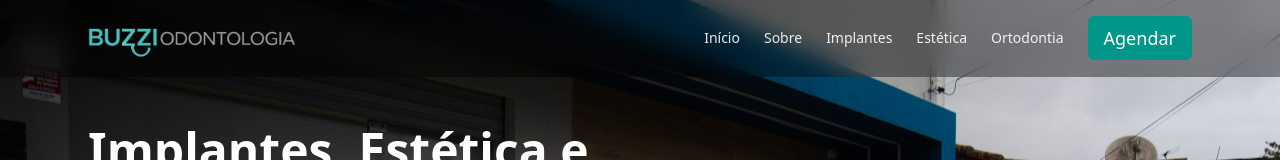
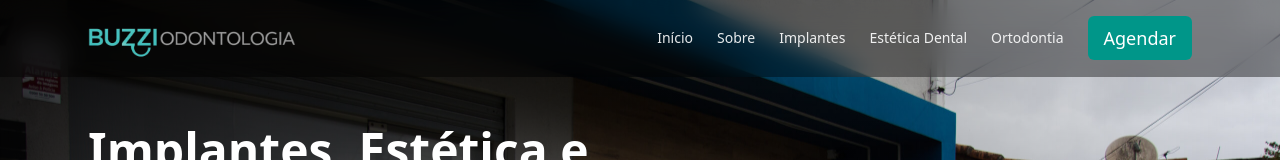
Before and after one commit to comunidadevencedores-lgtm/site-buzzi, a Next.js app: page / in a window 1280 px wide. Shown: the top 160 px of the page. Built offline with nearby package versions, Linux system fonts and the light colour scheme.

Commit message:
Update layout.tsx

```diff
--- a/app/layout.tsx
+++ b/app/layout.tsx
@@ -111,7 +111,7 @@ export default function RootLayout({
   after:transition-all after:duration-300
   hover:after:w-full"
 >
-  Estética
+Estética Dental
 </a>
 <a
   href="/tratamentos/ortodontia"
```
